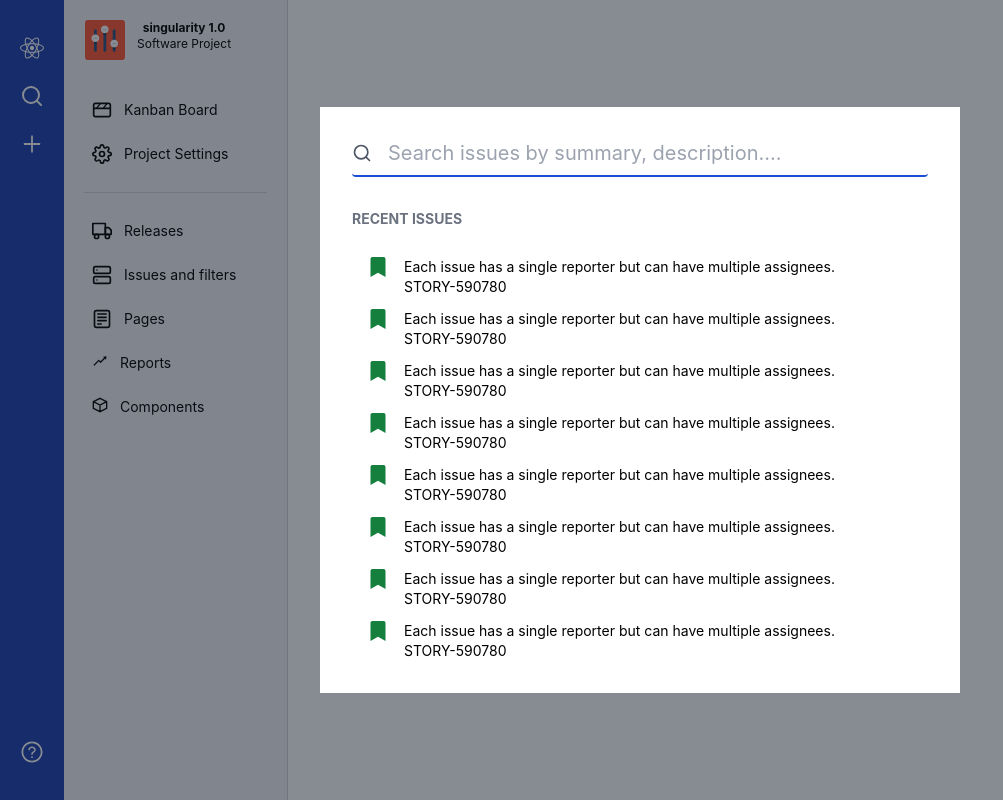
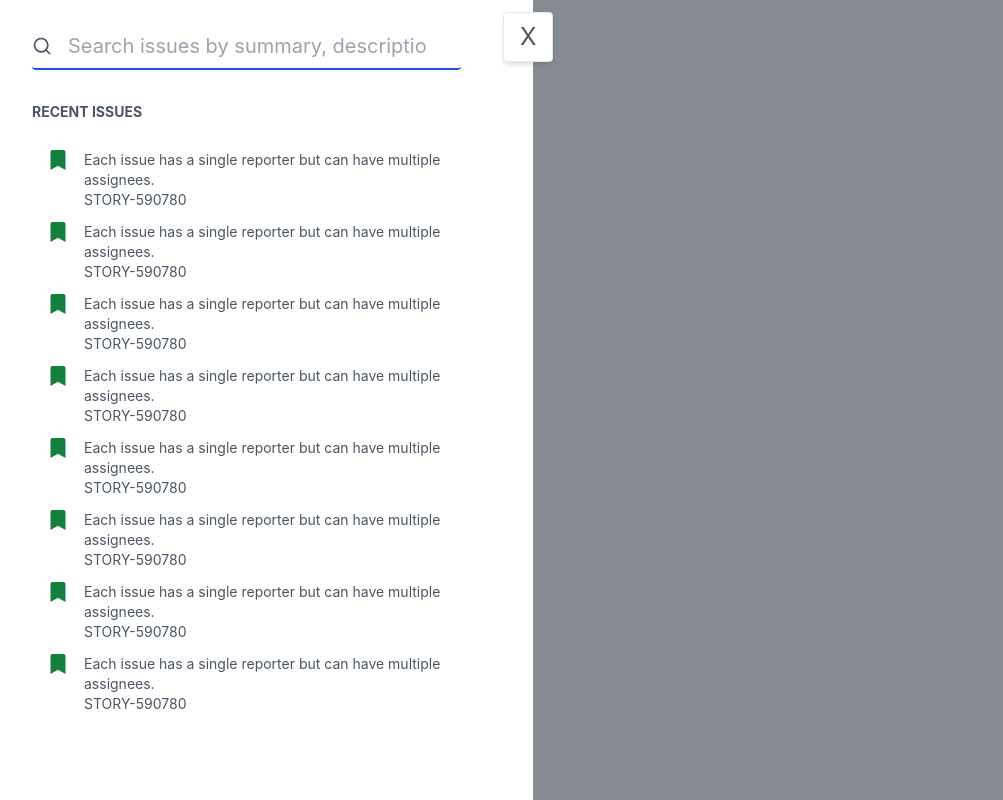
Before and after one commit to JKhaledJ/jira_clone, a React (Create React App) app: page / in a window 1280 px wide. Both pictures are taken after a click on the element "SEARCH ISSUE". Shown: the whole page, without its empty margins (0-1003 px from the left). Built offline with nearby package versions, Linux system fonts and the light colour scheme.

Commit message:
search modal donte

```diff
--- a/src/Utilities/Modal.js
+++ b/src/Utilities/Modal.js
@@ -6,7 +6,17 @@ const Modal = (props) => {
   return props.showModal ? (
     <Aux>
       <Backdrop closeModal={() => props.closeModal(false)} />
-      <div className="fixed z-50 bg-white w-1/2 left-1/2 top-1/2 -translate-x-1/2 -translate-y-1/2 ">
+      <div
+        className={`fixed z-50 bg-white w-1/2 text-gray-600 ${props.className} `}
+      >
+        {closeButton && (
+          <button
+            onClick={() => props.closeModal(false)}
+            className=" absolute -right-5 top-3 bg-white border border-gray-200 rounded shadow-md text-2xl px-4 py-2"
+          >
+            X
+          </button>
+        )}
         {props.children}
       </div>
     </Aux>
--- a/src/components/Layout/Sidebar/Search/Search.js
+++ b/src/components/Layout/Sidebar/Search/Search.js
@@ -6,18 +6,16 @@ const Search = (props) => {
   return (
     <Aux>
       <div className="p-8">
-        <div className="pb-8">
+        <div className="pb-8 pr-10">
           <div className="flex gap-4 border-b-2 border-blue-700 items-center rounded pb-2">
-            <FiSearch className="text-xl text-gray-600" />
+            <FiSearch className="text-xl " />
             <input
               className="w-10/12 focus:outline-none text-xl"
               placeholder="Search issues by summary, description...."
             />
           </div>
         </div>
-        <h1 className="text-left text-sm font-bold text-gray-500 pb-4">
-          RECENT ISSUES
-        </h1>
+        <h1 className="text-left text-sm font-bold pb-4">RECENT ISSUES</h1>
 
         <SearchItem />
         <SearchItem />
--- a/src/components/Layout/Sidebar/Sidebar.js
+++ b/src/components/Layout/Sidebar/Sidebar.js
@@ -39,6 +39,8 @@ const Sidebar = (props) => {
               <Modal
                 showModal={showModalSearch}
                 closeModal={showMoalSearchHandler}
+                className="left-0 min-h-screen top-0 w-5/12"
+                options={{ closeButton: true }}
               >
                 <Search />
               </Modal>
@@ -56,6 +58,7 @@ const Sidebar = (props) => {
             <Modal
               showModal={showModalCreate}
               closeModal={showModalCreateHandler}
+              className="left-1/2 top-1/2 -translate-x-1/2 -translate-y-1/2"
             >
               <Search />
             </Modal>
```
